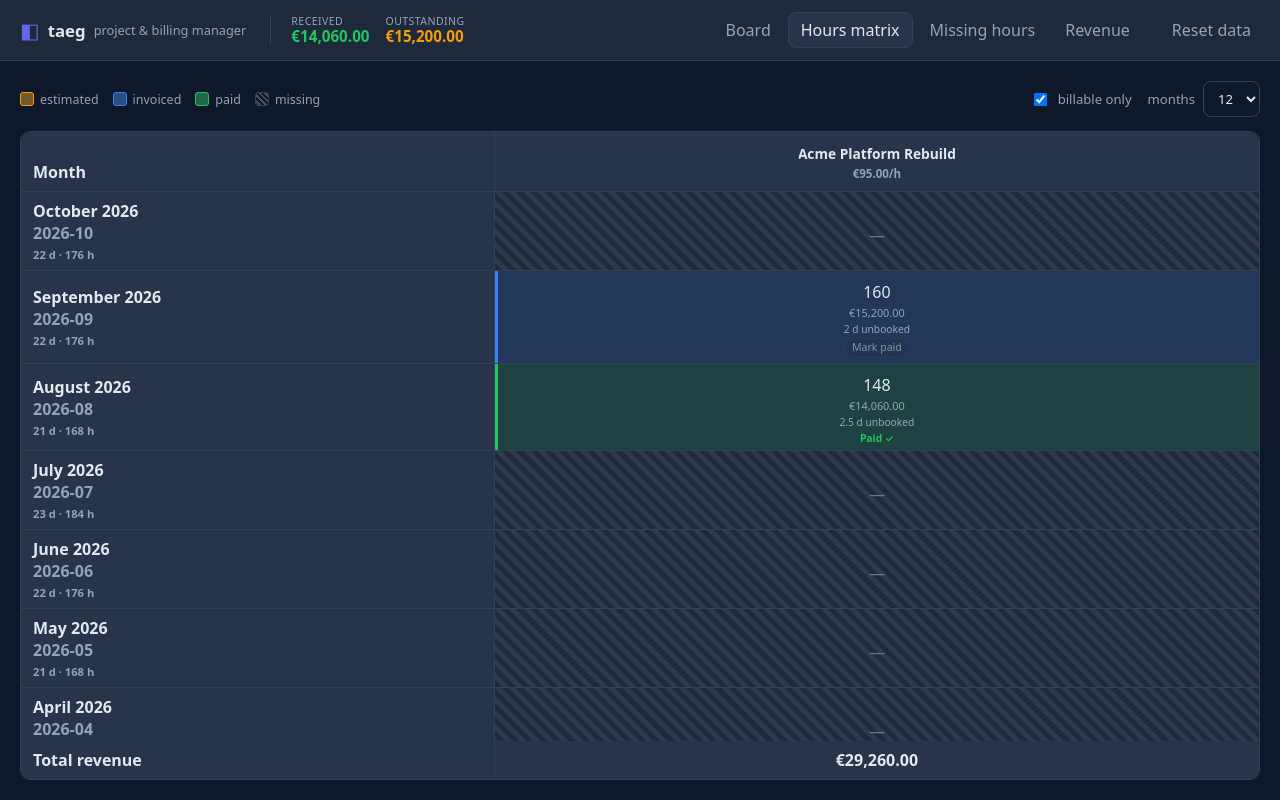
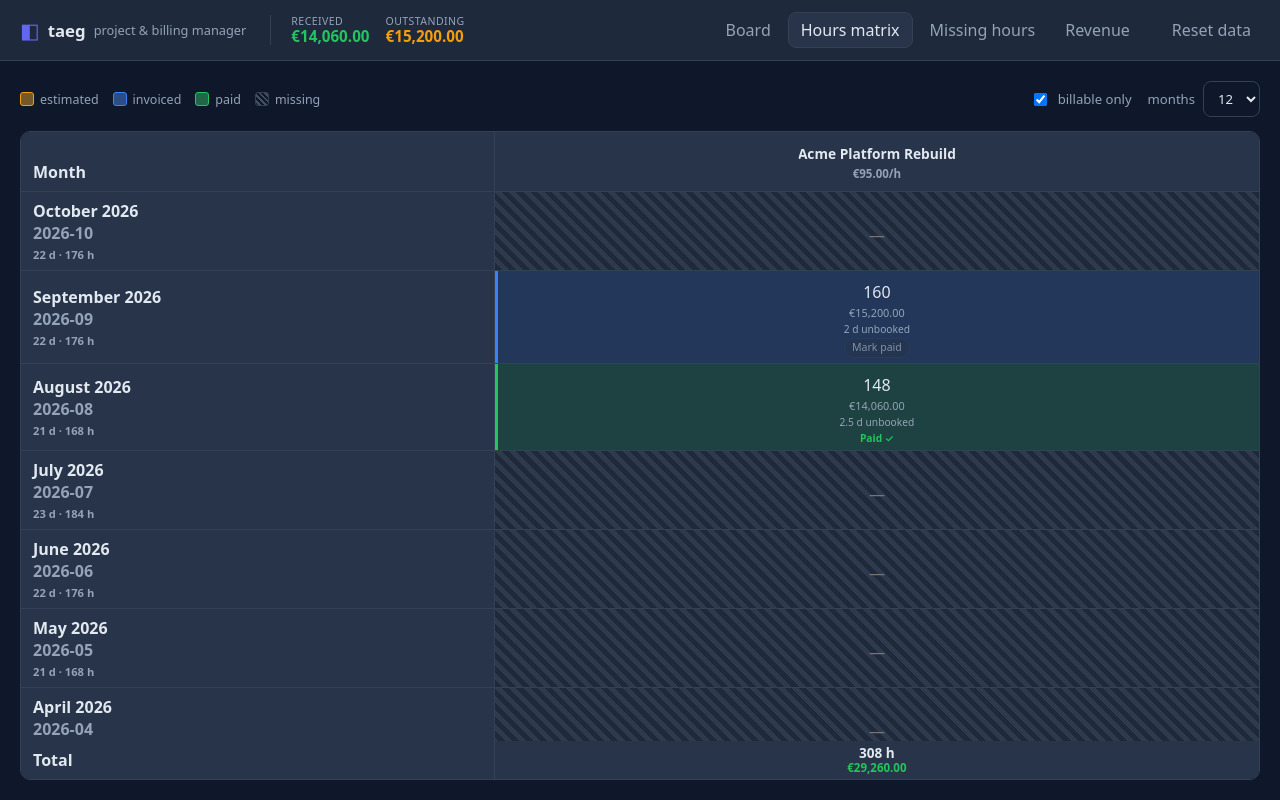
Before and after one commit to michas2/taeg, a React (Vite) app: page / in a window 1280 px wide. Both pictures are taken after a click on the button "Hours matrix". Built offline with nearby package versions, Linux system fonts and the light colour scheme.

Commit message:
fix: keep hours and revenue totals pinned together in one sticky footer row

```diff
--- a/src/views/Matrix.css
+++ b/src/views/Matrix.css
@@ -265,7 +265,18 @@ table.matrix tfoot td {
 
 .total-cell {
   text-align: center;
-  padding: 10px 8px;
+  padding: 8px;
+  line-height: 1.3;
+}
+
+.total-hours {
+  font-size: 0.85rem;
+}
+
+.total-revenue {
+  font-size: 0.72rem;
+  color: var(--green);
+  font-weight: 600;
 }
 
 /* Hide number input spinners for a cleaner grid */
--- a/src/views/Matrix.tsx
+++ b/src/views/Matrix.tsx
@@ -185,18 +185,15 @@ export function Matrix({ onOpenProject }: MatrixProps) {
           </tbody>
           <tfoot>
             <tr>
-              <th className="row-head">Total hours</th>
+              <th className="row-head">Total</th>
               {projects.map((p) => (
                 <td key={p.id} className="total-cell mono">
-                  {projectTotals[p.id]?.hours || 0}
-                </td>
-              ))}
-            </tr>
-            <tr>
-              <th className="row-head">Total revenue</th>
-              {projects.map((p) => (
-                <td key={p.id} className="total-cell mono">
-                  {formatMoney(projectTotals[p.id]?.revenue || 0, p.currency)}
+                  <div className="total-hours">
+                    {projectTotals[p.id]?.hours || 0} h
+                  </div>
+                  <div className="total-revenue">
+                    {formatMoney(projectTotals[p.id]?.revenue || 0, p.currency)}
+                  </div>
                 </td>
               ))}
             </tr>
```
